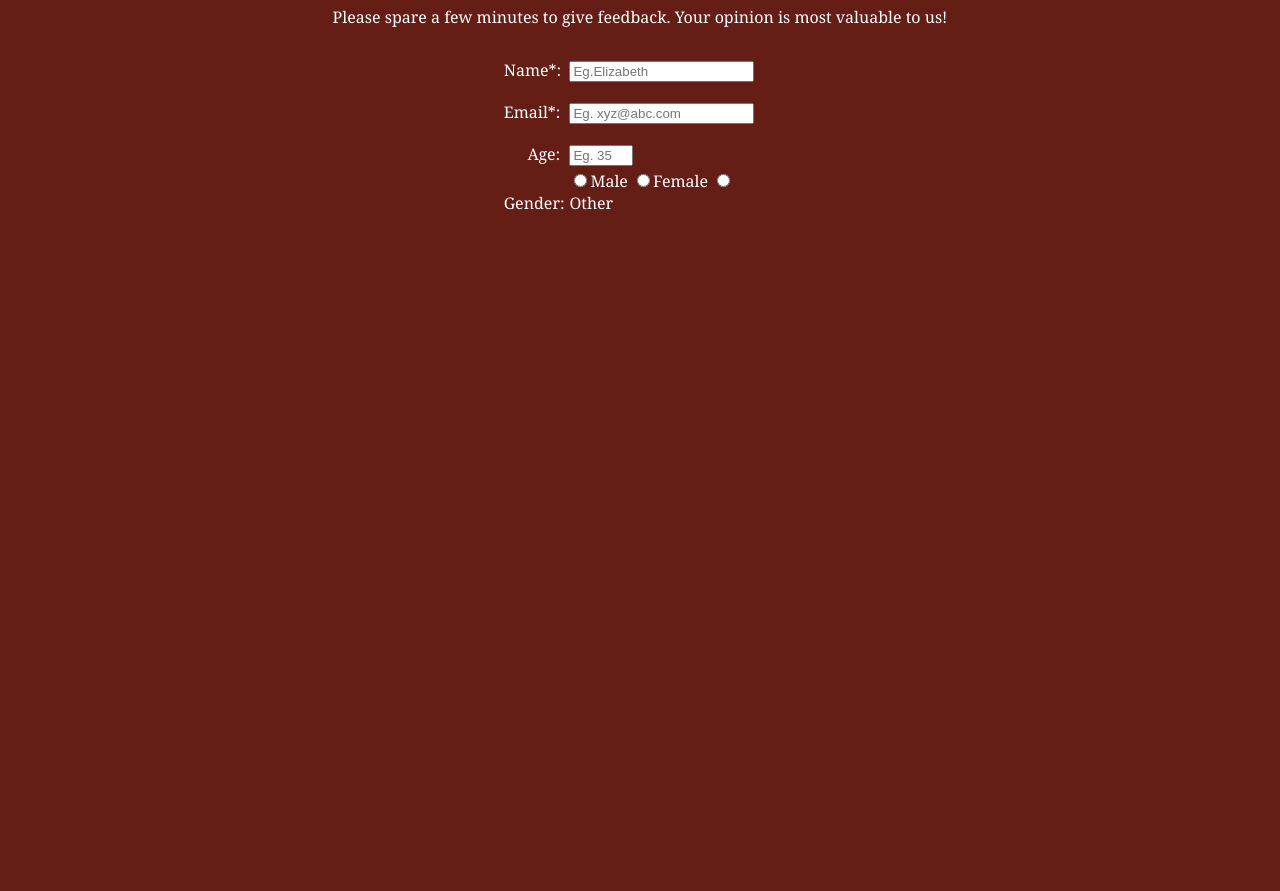
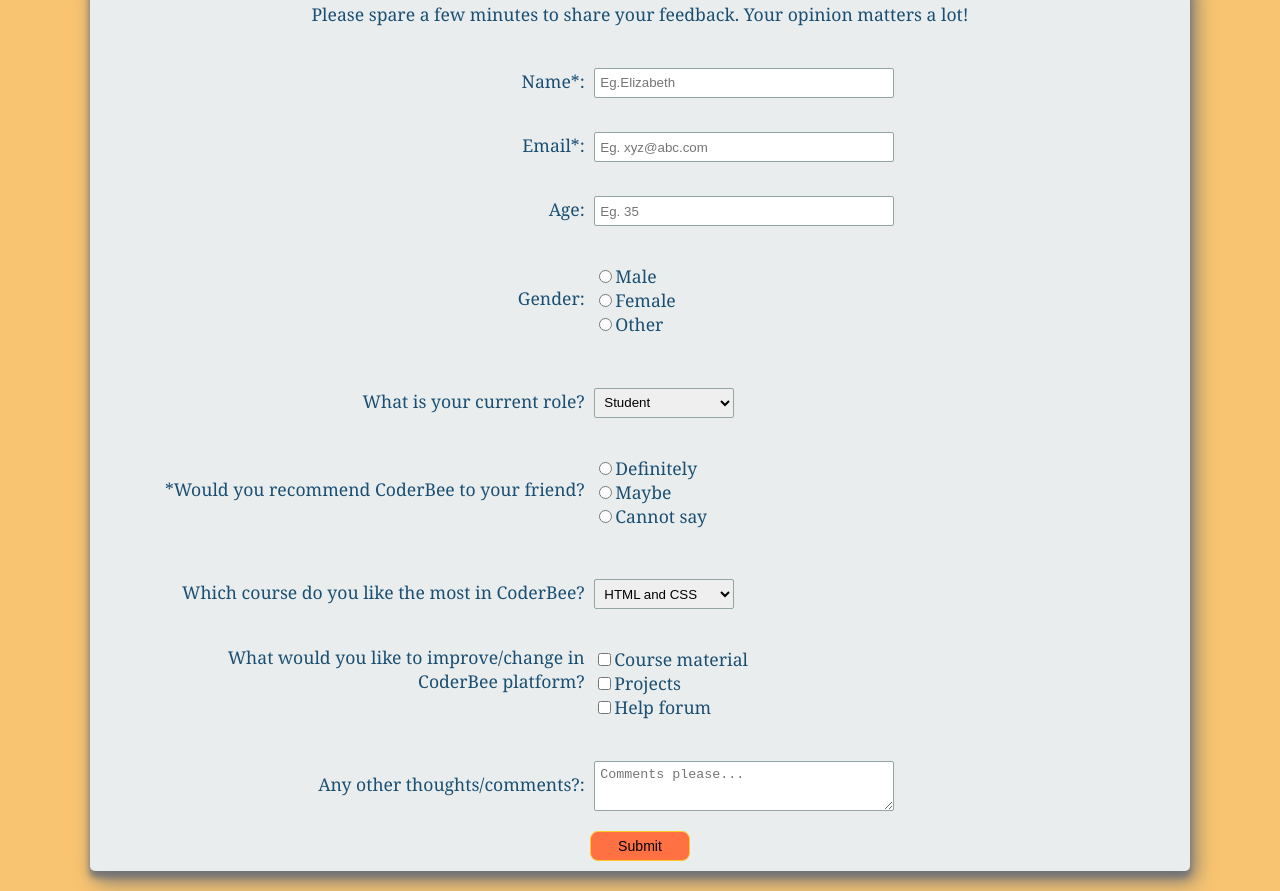
Before and after one commit to elizabethvincentm/projects, a plain HTML site: page projects/survey/survey.html in a window 1280 px wide. Shown: the part 110-1001 px from the top of the page. Before the commit the page ends 800 px from the top, so only its background shows below. Drawn offline with Linux system fonts and the light colour scheme.

Commit message:
surveyform ver2

```diff
--- a/projects/survey/survey.html
+++ b/projects/survey/survey.html
@@ -4,70 +4,182 @@
   </head>
   <body id="page-wrapper">
     <header>
-      <h1 id="title">Customer Satisfaction Survey Form</h1>
-      <p id="title-description">
-        Please spare a few minutes to give feedback. Your opinion is most
-        valuable to us!
-      </p>
+      <h1 id="title">Survey Form</h1>
     </header>
     <main>
       <form action="" id="survey-form">
-        <div class="user-data-item">
-          <div class="user-data-label">
+        <p id="description">
+          Please spare a few minutes to share your feedback. Your opinion
+          matters a lot!
+        </p>
+
+        <div class="survey-item">
+          <div class="survey-label">
             <label id="name-label" for="name">Name*:</label>
           </div>
-          <div class="user-data-input">
+          <div class="survey-input">
             <input
               type="text"
-              id="name"
-              name="Name"
+              id="user-name"
+              name="name"
               placeholder="Eg.Elizabeth"
+              class="input-field"
               required
             />
           </div>
         </div>
-        <div class="user-data-item">
-          <div class="user-data-label">
+
+        <div class="survey-item">
+          <div class="survey-label">
             <label id="email-label" for="email">Email*:</label>
           </div>
-          <div class="user-data-input">
+          <div class="survey-input">
             <input
               type="email"
-              id="email"
-              name="Email"
+              id="user-email"
+              name="email"
               placeholder="Eg. xyz@abc.com"
+              class="input-field"
               required
             />
           </div>
         </div>
-        <div class="user-data-item">
-          <div class="user-data-label">
-            <label id="number-label" for="number">Age:</label>
+
+        <div class="survey-item">
+          <div class="survey-label">
+            <label id="number-label" for="age">Age:</label>
           </div>
-          <div class="user-data-input">
+          <div class="survey-input">
             <input
               type="number"
-              id="number"
-              name="Age"
-              min="18"
+              id="user-age"
+              name="age"
+              min="10"
               max="100"
               placeholder="Eg. 35"
+              class="input-field"
             />
           </div>
         </div>
-        <div class="user-data-item">
-          <div class="user-data-label">
+
+        <div class="survey-item">
+          <div class="survey-label">
             <label id="gender-label" for="gender">Gender:</label>
           </div>
-
-          <div class="user-data-input" id="gender">
-            <input type="radio" name="gender" value="male" />Male
-            <input type="radio" name="gender" value="female" />Female
-            <input type="radio" name="gender" value="other" />Other
+          <div class="survey-input" id="gender-radio" name="gender">
+            <ul class="group-inputs">
+              <li class="input-option">
+                <input type="radio" name="gender" value="male" />Male
+              </li>
+              <li class="input-option">
+                <input type="radio" name="gender" value="female" />Female
+              </li>
+              <li class="input-option">
+                <input type="radio" name="gender" value="other" />Other
+              </li>
+            </ul>
           </div>
         </div>
 
-        <div id="questionnaire"></div>
+        <div class="survey-item">
+          <div class="survey-label">
+            <label for="current-role">What is your current role?</label>
+          </div>
+          <div class="survey-input">
+            <select id="role-dropdown" class="dropdown" name="current-role">
+              <option disabled value>Select an option</option>
+              <option value="student">Student</option>
+              <option value="fulltime-job">Full-time job</option>
+              <option value="self-learner">Self-learner</option>
+              <option value="other">Other</option>
+            </select>
+          </div>
+        </div>
+
+        <div class="survey-item">
+          <div class="survey-label">
+            <label for="recommend"
+              >*Would you recommend CoderBee to your friend?</label
+            >
+          </div>
+          <div class="survey-input" id="recommend-radio" name="recommend">
+            <ul class="group-inputs">
+              <li class="input-option">
+                <input
+                  type="radio"
+                  name="recommend"
+                  value="definitely"
+                />Definitely
+              </li>
+              <li class="input-option">
+                <input type="radio" name="recommend" value="maybe" />Maybe
+              </li>
+              <li class="input-option">
+                <input type="radio" name="recommend" value="cannot-say" />Cannot
+                say
+              </li>
+            </ul>
+          </div>
+        </div>
+
+        <div class="survey-item">
+          <div class="survey-label">
+            <label for="favorite-course"
+              >Which course do you like the most in CoderBee?</label
+            >
+          </div>
+          <div class="survey-input">
+            <select
+              id="course-dropdown"
+              class="dropdown"
+              name="favorite-course"
+            >
+              <option value="html-css">HTML and CSS</option>
+              <option value="javascript">Mastering JS</option>
+              <option value="best-practices">Coding best practices</option>
+              <option value="none">None</option>
+            </select>
+          </div>
+        </div>
+
+        <div class="survey-item">
+          <div class="survey-label">
+            <label for="improvement"
+              >What would you like to improve/change in CoderBee
+              platform?</label
+            >
+          </div>
+          <div class="survey-input" id="course-checkbox" name="improvement">
+            <ul class="group-inputs">
+              <li class="input-option">
+                <input type="checkbox" name="improvement" value="1" />Course
+                material
+              </li>
+              <li class="input-option">
+                <input type="checkbox" name="improvement" value="2" />Projects
+              </li>
+              <li class="input-option">
+                <input type="checkbox" name="improvement" value="3" />Help forum
+              </li>
+            </ul>
+          </div>
+        </div>
+
+        <div class="survey-item">
+          <div class="survey-label">
+            <label for="comment">Any other thoughts/comments?:</label>
+          </div>
+          <div class="survey-input">
+            <textarea
+              id="comment-text"
+              class="input-field"
+              name="comment"
+              placeholder="Comments please..."
+            ></textarea>
+          </div>
+        </div>
+
+        <button id="submit" type="submit">Submit</button>
       </form>
     </main>
     <footer></footer>
--- a/projects/survey/surveyStyles.css
+++ b/projects/survey/surveyStyles.css
@@ -1,34 +1,100 @@
 #page-wrapper {
-  display: flex;
-  flex-direction: column;
-  justify-content: space-between;
-  align-items: center;
-  margin: 30px;
+  margin: 10px;
+  min-width: 400px;
   font-family: Cambria, Cochin, Georgia, Times, "Times New Roman", serif;
-  background-color: #641e16;
-  color: white;
+  background-color: #f8c471;
+  color: #1b4f72;
+}
+#title {
+  text-align: center;
+  font-weight: 800;
+  padding: 5px;
+  font-size: 2em;
 }
 #survey-form {
   display: flex;
   flex-direction: column;
   justify-content: space-between;
+  text-align: center;
+  background-color: #eaeded;
+  font-weight: 400;
+  border-radius: 5px;
+  padding: 10px;
+  margin: 20px 80px;
+  font-size: 1.1em;
+  box-shadow: 5px 10px 20px #757575, 0 6px 6px #757575;
 }
-#user-data-panel {
-  background-color: #d98880;
-  padding: 20px;
-  width: 80%;
+.survey-item {
+  padding: 10px;
 }
-.user-data-item {
-}
-.user-data-label {
+.survey-label {
   display: inline-block;
   text-align: right;
-  width: 20%;
+  width: 40%;
   padding: 5px;
   margin-top: 10px;
 }
-.user-data-input {
+.survey-input {
   display: inline-block;
   text-align: left;
-  width: 70%;
+  width: 50%;
+  vertical-align: middle;
 }
+.group-inputs {
+  display: flex;
+  flex-direction: column;
+  justify-content: center;
+  align-items: flex-start;
+  list-style: none;
+}
+.input-field {
+  height: 30px;
+  width: 300px;
+  border: 1px solid #95a5a6;
+  border-radius: 2px;
+  padding: 5px;
+}
+.input-option {
+  position: relative;
+  left: -40px;
+}
+.dropdown {
+  height: 30px;
+  width: 140px;
+  border: 1px solid #95a5a6;
+  border-radius: 2px;
+  padding: 5px;
+}
+#comment-text {
+  height: 50px;
+  width: 300px;
+}
+#submit {
+  height: 30px;
+  width: 100px;
+  background-color: #ff7043;
+  border: 1px solid #ffca28;
+  border-radius: 8px;
+  font-size: 0.8em;
+  align-self: center;
+  margin-top: 10px;
+}
+#submit:hover {
+  border: 2px solid #ffca28;
+  font-size: 1.1em;
+}
+@media screen and (max-width: 720px) {
+  .input-field {
+    width: 80%;
+  }
+}
+@media screen and (max-width: 500px) {
+  .survey-label {
+    text-align: left;
+    width: 100%;
+  }
+  .survey-input {
+    float: left;
+    width: 100%;
+  }
+}
```
